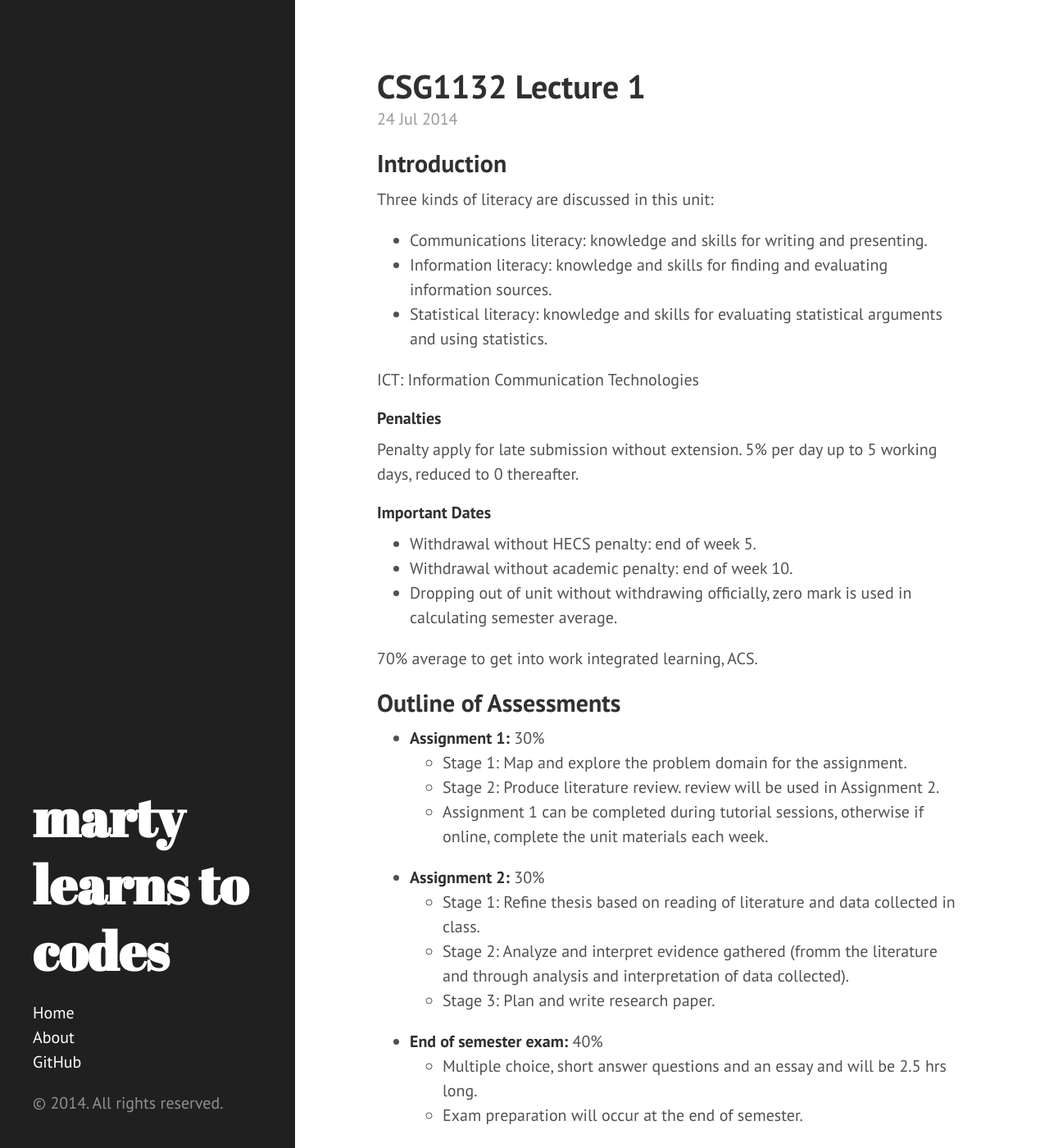
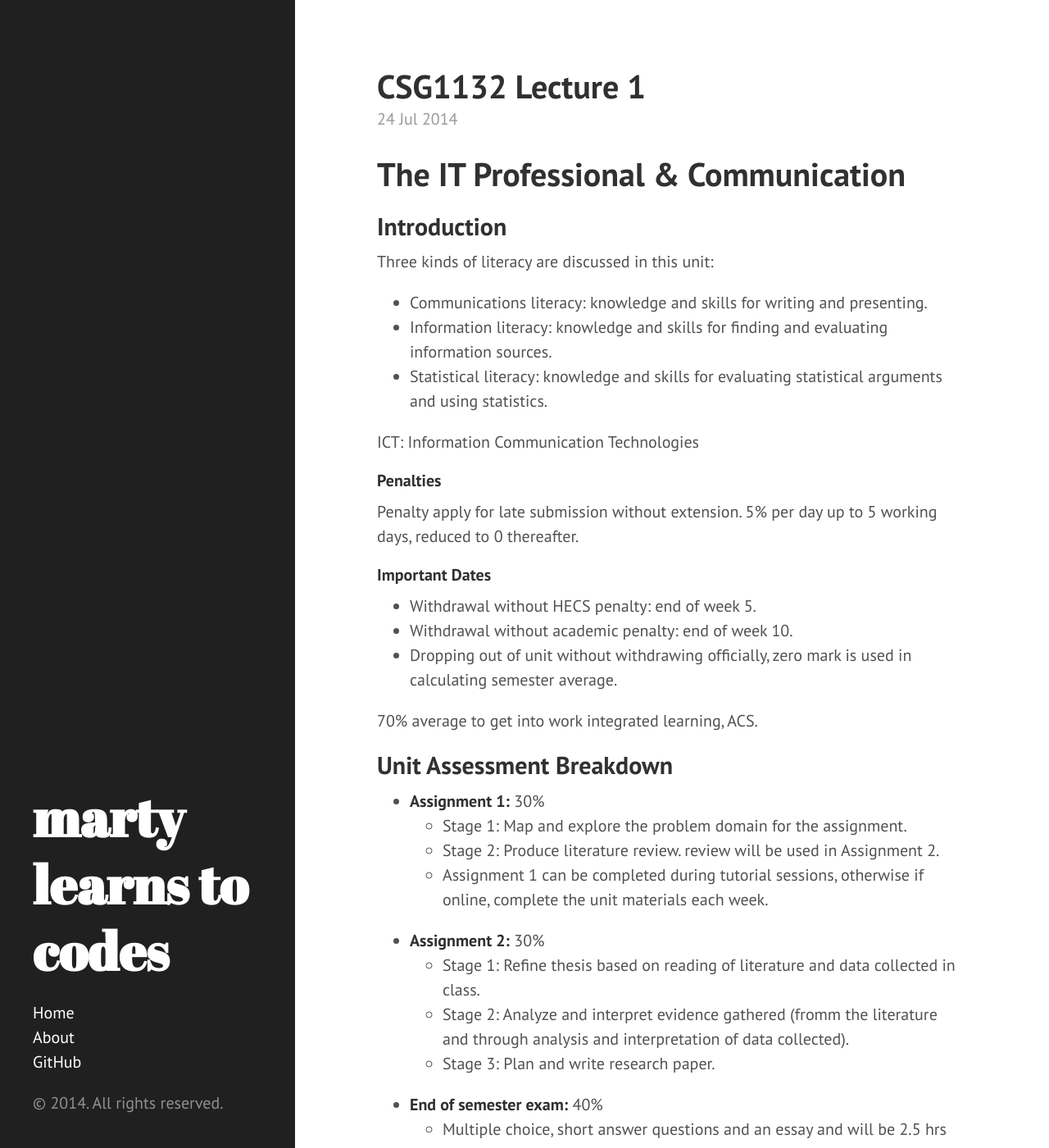
Before and after one commit to martymcflywa/martymcflywa.github.io, a Jekyll site: the page built from _posts/2014-07-24-CSG1132-lecture-1.md, in a window 1280 px wide and 1400 px high. Shown: the whole window at 82% size. Built offline with Jekyll 4.4.1, drawn with Linux system fonts in a browser that asks for light colours; Markdown is read by kramdown in place of the engine named in the settings.

Commit message:
modified CSG1132 lecture 1

```diff
--- a/_posts/2014-07-24-CSG1132-lecture-1.md
+++ b/_posts/2014-07-24-CSG1132-lecture-1.md
@@ -6,6 +6,8 @@ categories:
 - lecture
 - CSG1132
 ---
+
+# The IT Professional & Communication
 
 ## Introduction
 
@@ -31,7 +33,7 @@ Penalty apply for late submission without extension. 5% per day up to 5 working
 
 70% average to get into work integrated learning, ACS.
 
-## Outline of Assessments
+## Unit Assessment Breakdown
 
 - **Assignment 1:** 30%
 	- Stage 1: Map and explore the problem domain for the assignment.
```
